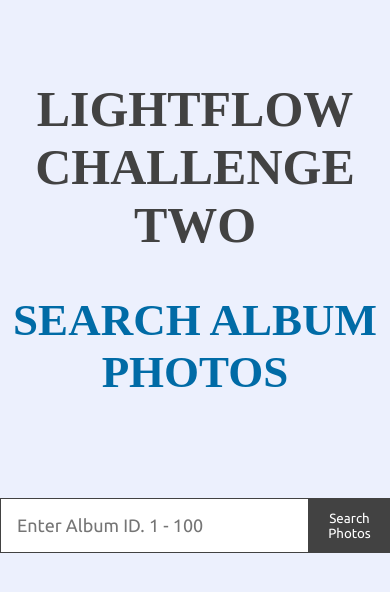
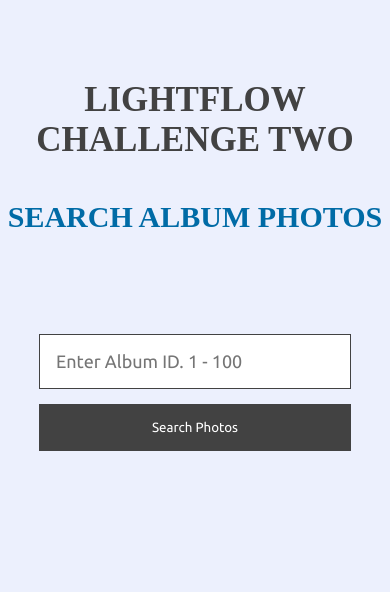
Before and after one commit to placideirandora/lightflow-challenge-two, a React (Create React App) app: page / in a window 390 px wide. Shown: the top 592 px of the page. Built offline with nearby package versions, Linux system fonts and the light colour scheme; a web font is replaced by a local one.

Commit message:
Implement and Improve the Responsiveness

```diff
--- a/src/components/Header/style.css
+++ b/src/components/Header/style.css
@@ -12,3 +12,42 @@
   margin-top: 40px;
   color: #006ba6;
 }
+
+/* RESPONSIVENESS */
+
+/* TABLET */
+
+@media screen and (max-width: 780px) {
+  .header .heading {
+    font-size: 40px;
+  }
+
+  .header .sub-heading {
+    font-size: 35px;
+  }
+}
+
+/* MOBILE & PHABLET */
+
+@media screen and (max-width: 680px) {
+  .header .heading {
+    font-size: 35px;
+  }
+
+  .header .sub-heading {
+    font-size: 30px;
+  }
+}
+
+
+/* MOBILE */
+
+@media screen and (max-width: 320px) {
+  .header .heading {
+    font-size: 30px;
+  }
+
+  .header .sub-heading {
+    font-size: 25px;
+  }
+}
--- a/src/components/Loader/style.css
+++ b/src/components/Loader/style.css
@@ -32,3 +32,13 @@
     transform: rotate(360deg);
   }
 }
+
+/* RESPONSIVENESS */
+
+/* MOBILE */
+
+@media screen and (max-width: 470px) {
+  .loader {
+    height: 40vh;
+  }
+}
--- a/src/components/PhotoCard/style.css
+++ b/src/components/PhotoCard/style.css
@@ -26,3 +26,21 @@
   text-transform: capitalize;
   margin-top: 20px;
 }
+
+/* RESPONSIVENESS */
+
+/* TABLET */
+
+@media screen and (max-width: 780px) {
+  .photo-card {
+    width: 300px;
+  }
+}
+
+@media screen and (max-width: 679px) {
+  .photo-card {
+    width: 380px;
+    padding: 40px 20px;
+    margin: 20px;
+  }
+}
--- a/src/components/SearchForm/style.css
+++ b/src/components/SearchForm/style.css
@@ -1,5 +1,6 @@
 .form {
   display: flex;
+  flex-direction: row;
   justify-content: center;
   margin-top: 100px;
 }
@@ -20,3 +21,56 @@
   background-color: #424242;
   width: 150px;
 }
+
+/* RESPONSIVENESS */
+
+/* MOBILE & PHABLET */
+
+@media screen and (max-width: 600px) {
+  .form input {
+    width: 300px;
+  }
+
+  .form button {
+    width: 140px;
+  }
+}
+
+@media screen and (max-width: 470px) {
+  .form {
+    flex-direction: column;
+    justify-content: center;
+    align-items: center;
+  }
+
+  .form input {
+    width: 80%;
+    font-size: 18px;
+    margin-bottom: 15px;
+  }
+
+  .form button {
+    width: 80%;
+    padding: 16px;
+  }
+}
+
+@media screen and (max-width: 320px) {
+  .form {
+    margin-top: 50px;
+    flex-direction: column;
+    justify-content: center;
+    align-items: center;
+  }
+
+  .form input {
+    width: 80%;
+    font-size: 16px;
+    margin-bottom: 15px;
+  }
+
+  .form button {
+    width: 80%;
+    padding: 16px;
+  }
+}
```
